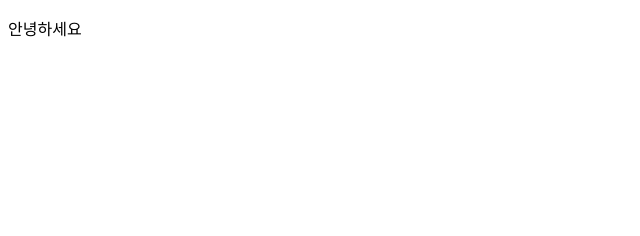
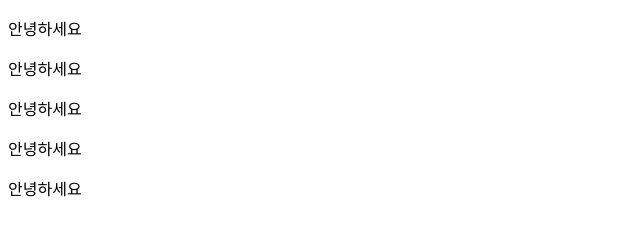
Before and after one commit to yahoinseoul/html, a plain HTML site: page index.html in a window 1280 px wide. Shown: the whole page, without its empty margins (0-640 px from the left). Drawn offline with Linux system fonts and the light colour scheme.

Commit message:
no message

```diff
--- a/index.html
+++ b/index.html
@@ -6,5 +6,10 @@
 </head>
 <body>
  <p>안녕하세요</p>
+ <p>안녕하세요</p>
+ <p>안녕하세요</p>
+
+ <p>안녕하세요</p>
+ <p>안녕하세요</p>
 </body>
 </html>
```
